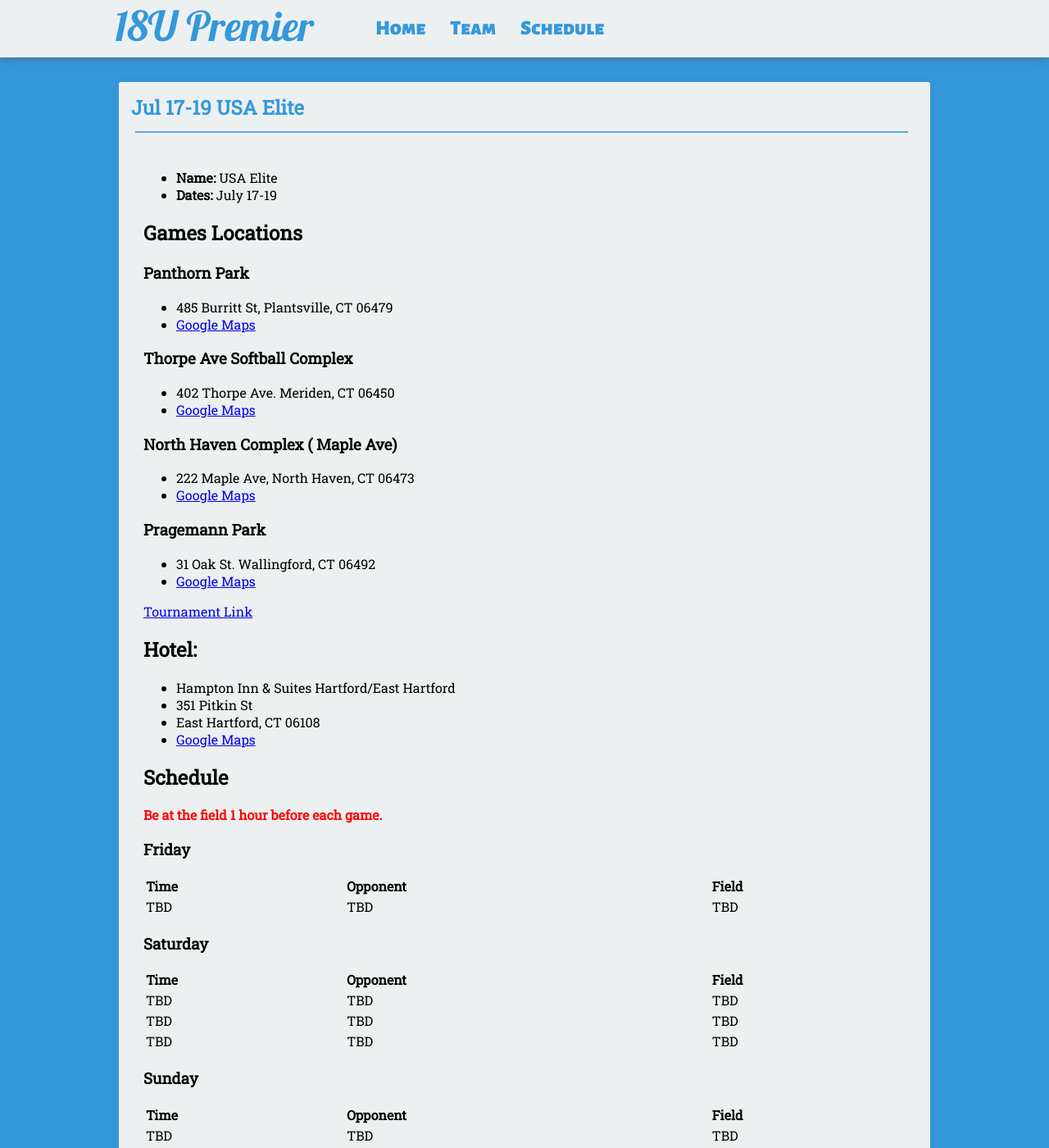
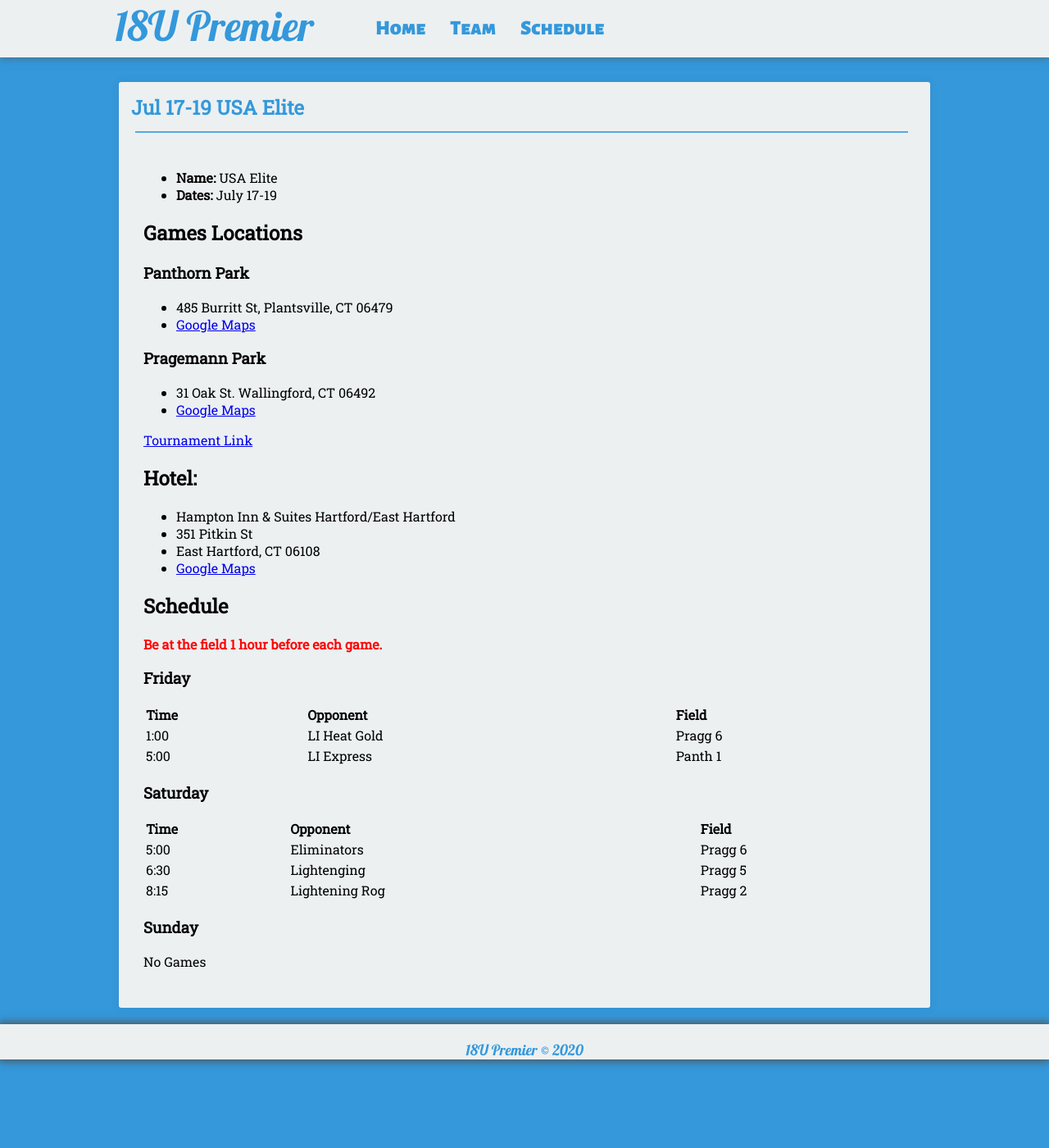
Before and after one commit to seanmerrow/ecf, a Jekyll site: the page built from _posts/2019-08-10-Jun-1-USA-Elite.md, in a window 1280 px wide and 1400 px high. Shown: the whole window at 82% size. Built offline with Jekyll 4.4.1, drawn with Linux system fonts in a browser that asks for light colours; nearby versions of some CDN libraries.

Commit message:
Update 2019-08-10-Jun-1-USA-Elite.md

```diff
--- a/_posts/2019-08-10-Jun-1-USA-Elite.md
+++ b/_posts/2019-08-10-Jun-1-USA-Elite.md
@@ -15,14 +15,6 @@ category:
 ### **Panthorn Park**
 * 485 Burritt St, Plantsville, CT 06479
 * [Google Maps](https://goo.gl/maps/6YwPsAaRaTtFcKC17)
-
-### **Thorpe Ave Softball Complex**
-* 402 Thorpe Ave. Meriden, CT 06450
-* [Google Maps](https://goo.gl/maps/EjKQsx5bPvvNqhhD9)
-
-### **North Haven Complex ( Maple Ave)**
-* 222 Maple Ave, North Haven, CT 06473
-* [Google Maps](https://goo.gl/maps/QyG31jChqXyXd1yj9)
 
 ### **Pragemann Park**
 * 31 Oak St. Wallingford, CT 06492
@@ -43,18 +35,17 @@ category:
 
 | Time     | Opponent       | Field |
 |:---      |:---            |:---   |
-| TBD      | TBD            |TBD    |
+| 1:00      | LI Heat Gold  |Pragg 6 |
+| 5:00      | LI Express  |Panth 1 |
 
 ### Saturday
 
 | Time     | Opponent       | Field |
 |:---      |:---            |:---   |
-| TBD      | TBD            |TBD    |
-| TBD      | TBD            |TBD    |
-| TBD      | TBD            |TBD    |
+| 5:00      | Eliminators  |Pragg 6 |
+| 6:30      | Lightenging  |Pragg 5 |
+| 8:15      | Lightening Rog  |Pragg 2    |
 
 ### Sunday
 
-| Time | Opponent | Field |
-|:---      |:---   |:---  |
-| TBD      | TBD            |TBD    |
+No Games
```
